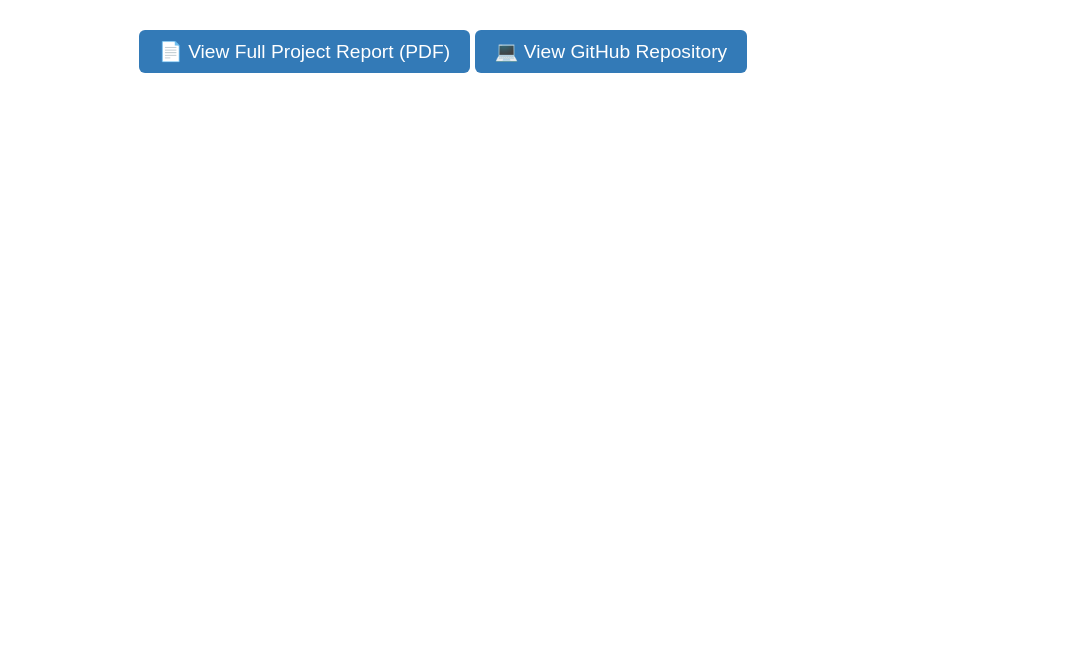
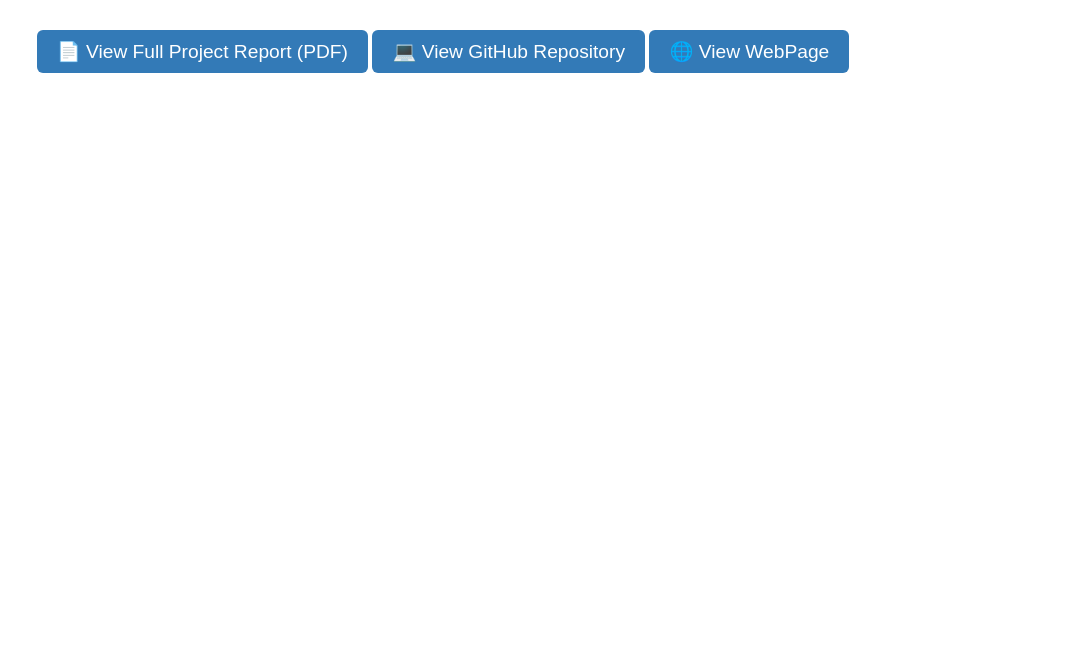
Before and after one commit to dankkx77/Brochure_web, a plain HTML site: page index.html in a window 1280 px wide. Shown: the part 137-800 px from the top of the page, without its empty margins (197-1280 px from the left). Drawn offline with Linux system fonts and the light colour scheme.

Commit message:
Update index.html

```diff
--- a/index.html
+++ b/index.html
@@ -15,6 +15,7 @@
     <h1>Welcome to BioRegen Project</h1>
     <a href="finalreport_Ouldridge_BIOREGEN_02236613.pdf" target="_blank">📄 View Full Project Report (PDF)</a>
     <a href="https://github.com/dankkx77/BIOREGEN-FINAL-REPORT.git" target="_blank">💻 View GitHub Repository</a>
+    <a href="https://gunjoe1.github.io/bioregen/" target="_blank">🌐 View WebPage</a>
 </body>
 
 </html>
```
